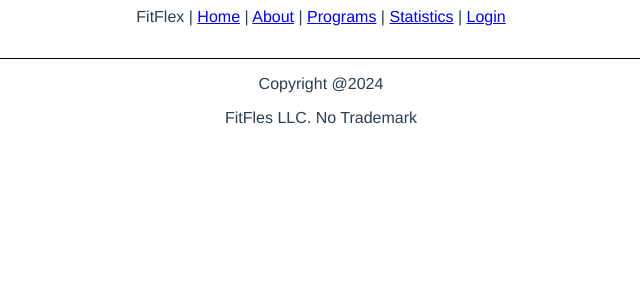
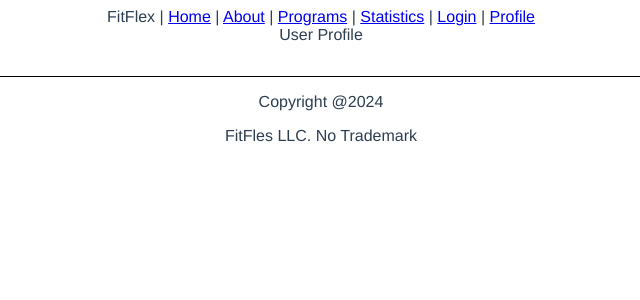
Before and after one commit to 3choz/Fitflex-Frontend, a Vue app in the folder fitflex-frontend/: page /profile in a window 1280 px wide. Shown: the top 300 px of the page, without its empty margins (319-959 px from the left). Built offline with nearby package versions, Linux system fonts and the light colour scheme.

Commit message:
Added user profile route

```diff
--- a/fitflex-frontend/src/components/NavBar.vue
+++ b/fitflex-frontend/src/components/NavBar.vue
@@ -5,7 +5,8 @@
     <router-link to="/about">About</router-link> |
     <router-link to="/programs">Programs</router-link> |
     <router-link to="/stats">Statistics</router-link> |
-    <router-link to="/login">Login</router-link>
+    <router-link to="/login">Login</router-link> |
+    <router-link to="/profile">Profile</router-link>
     </div>
   </template>
 
--- a/fitflex-frontend/src/router/index.js
+++ b/fitflex-frontend/src/router/index.js
@@ -5,6 +5,7 @@ import Programs from '../views/Programs.vue'
 import Login from '../views/Login.vue'
 import Register from '../views/Register.vue'
 import ForgotUserNamePassword from "../views/ForgotUserNamePassword.vue";
+import Profile from '../views/Profile.vue'
 
 
 const routes = [
@@ -45,7 +46,13 @@ const routes = [
     path: '/forgot',
     name: 'forgot',
     component: ForgotUserNamePassword
+  },
+  {
+    path: '/profile',
+    name: 'profile',
+    component: Profile
   }
+
 ]
 
 const router = createRouter({
--- a/fitflex-frontend/src/views/Profile.vue
+++ b/fitflex-frontend/src/views/Profile.vue
@@ -1,5 +1,5 @@
 <template>
-    <div class="home">
+    <div class="profile" id="profile">
       User Profile
     </div>
   </template>
```
